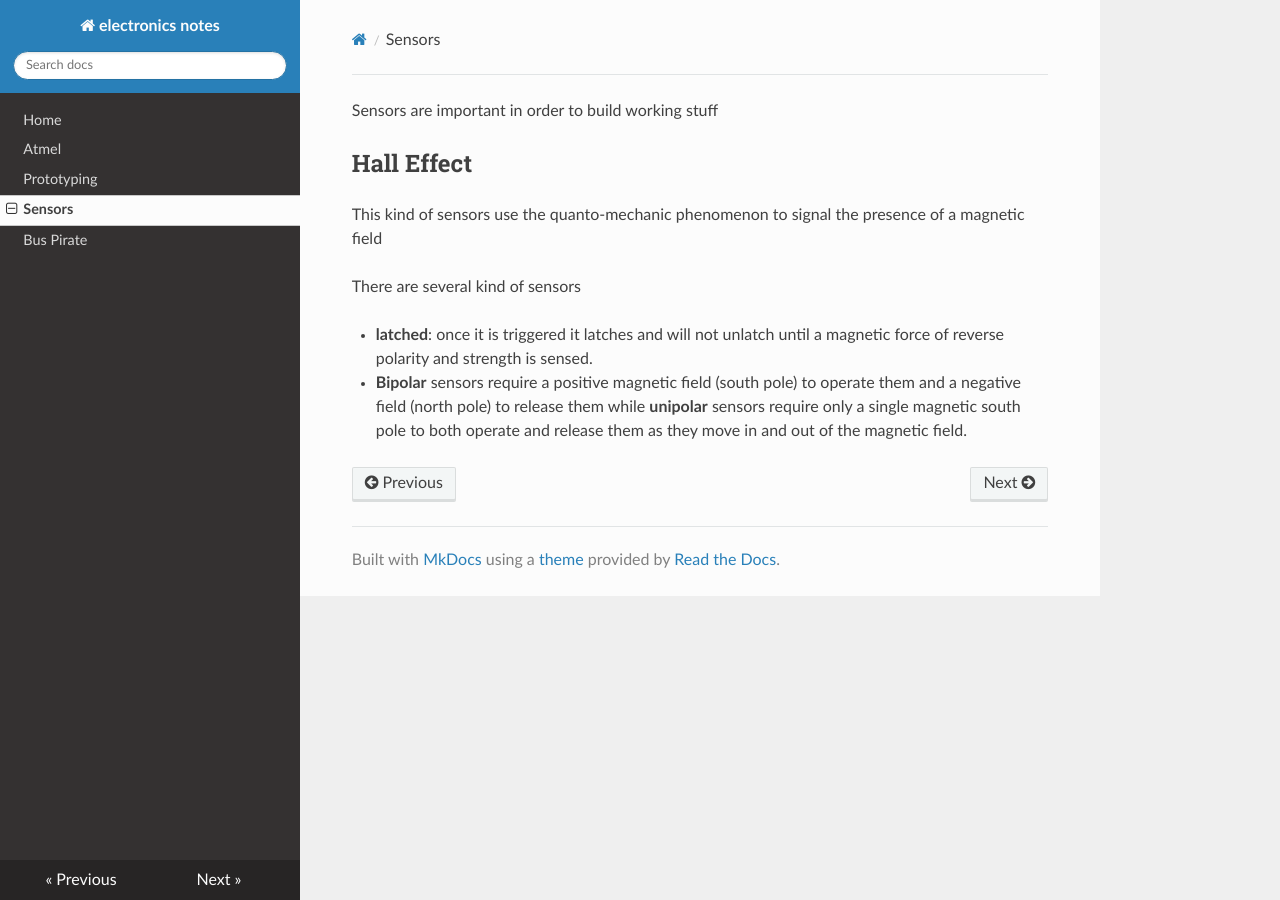
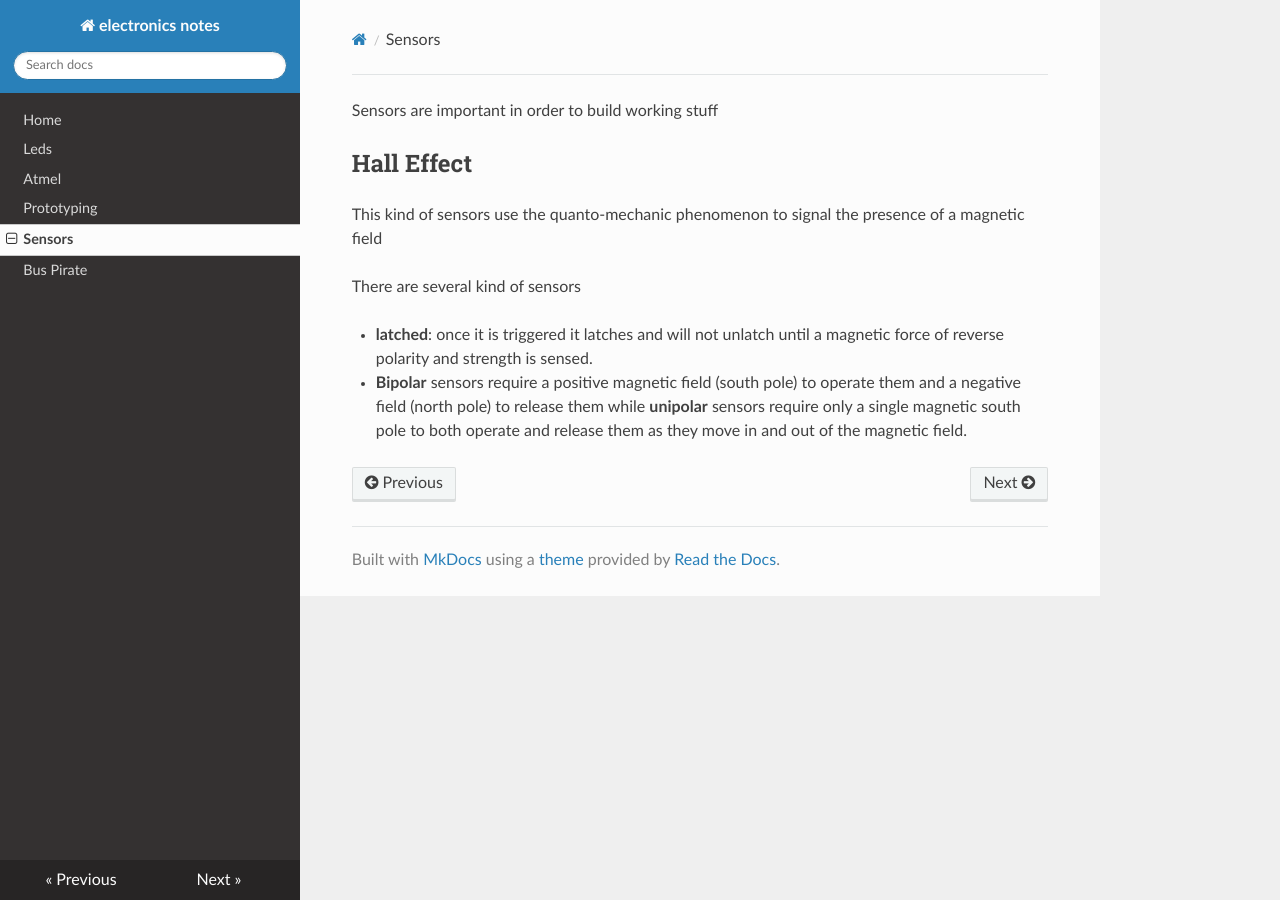
Before and after one commit to gipi/electronics-notes, an MkDocs documentation site: the page built from docs/Sensors.md, in a window 1280 px wide. Built offline with MkDocs 1.6.1, drawn with Linux system fonts in a browser that asks for light colours; nearby versions of some CDN libraries; old or Windows-style settings are respelled for this version of MkDocs.

Commit message:
Update mkdocs.yml

```diff
--- a/mkdocs.yml
+++ b/mkdocs.yml
@@ -1,6 +1,7 @@
 site_name: electronics notes
 pages:
 - [index.md, Home]
+- [led.md, Leds]
 - [atmel.md, Atmel]
 - [Prototyping.md, Prototyping]
 - [Sensors.md, Sensors]
```
